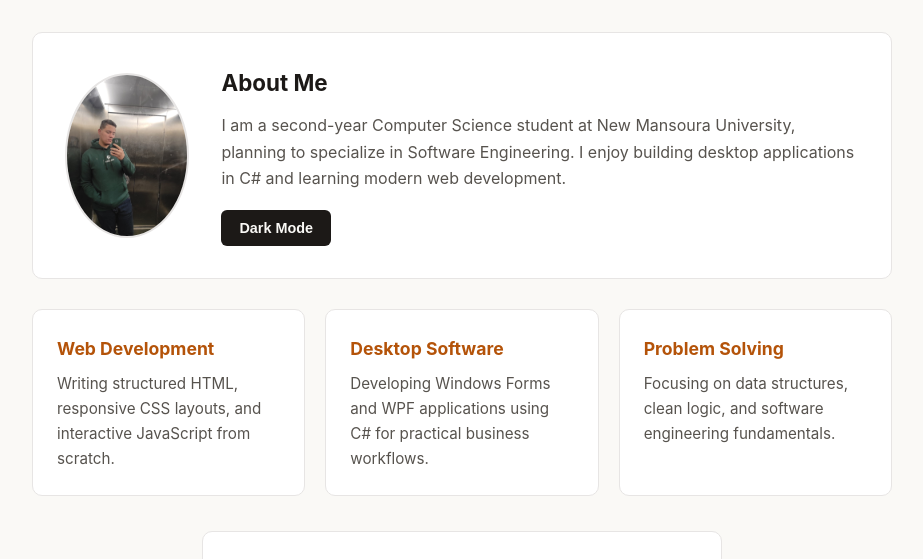
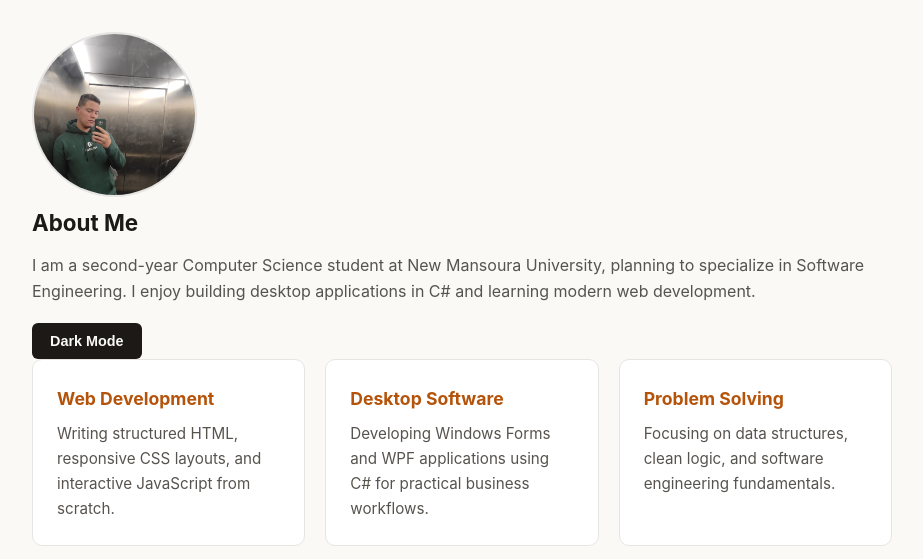
Before and after one commit to mo7amedelsherbeny/FT-WEB-101-Task1-225105496, a plain HTML site: page index.html in a window 1280 px wide. Shown: the part 177-736 px from the top of the page, without its empty margins (178-1101 px from the left). Drawn offline with Linux system fonts and the light colour scheme.

Commit message:
Reformat CSS file with consistent styling

```diff
--- a/css/style.css
+++ b/css/style.css
@@ -84,15 +84,14 @@ main {
   padding: 0 20px;
 }
 
-.profile-row {
-  display: flex;
-  align-items: center;
-  gap: 32px;
-  background-color: var(--surface-color);
-  border: 1px solid var(--border-color);
-  border-radius: 10px;
-  padding: 32px;
-  margin-bottom: 30px;
+.profile-row img {
+  width: 170px;
+  height: 215px;
+  flex-shrink: 0;
+  object-fit: cover;
+  object-position: center top;
+  border-radius: 14px;
+  border: 2px solid var(--border-color);
 }
 
 .profile-row img {
```
